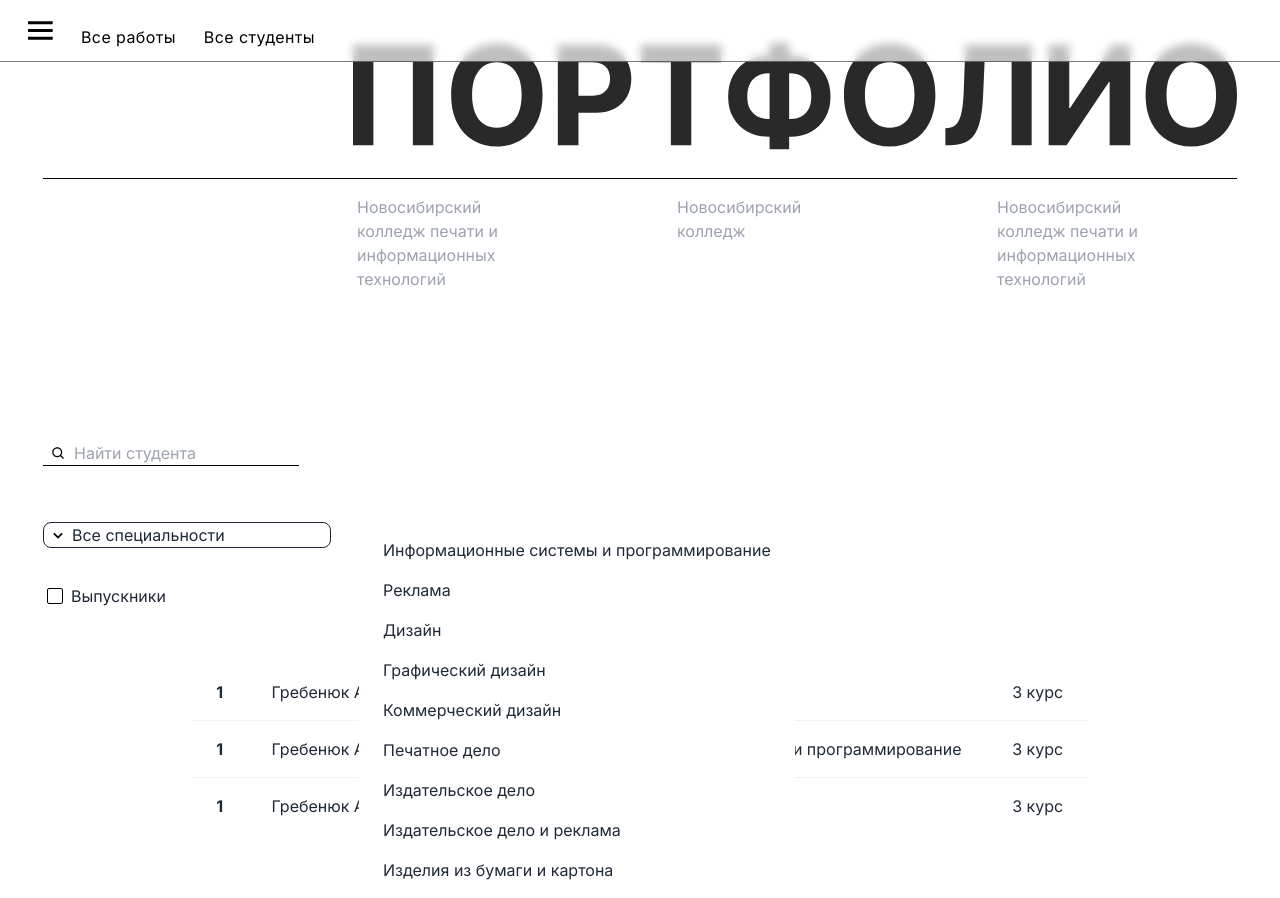
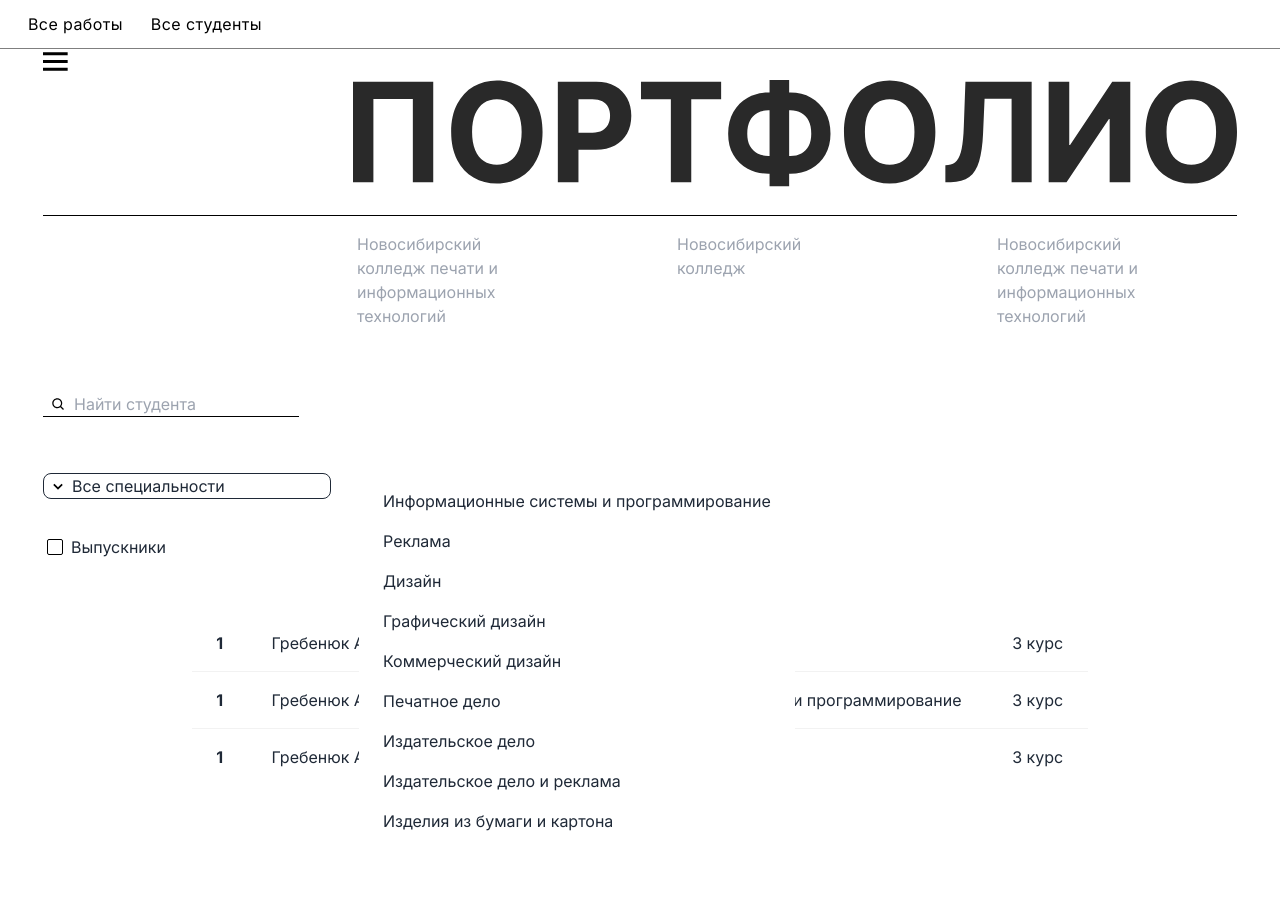
Before and after one commit to perpl777/college-portfolio-nextapp, a Next.js app: page / in a window 1280 px wide. Both pictures are taken after a click on the button "Все специальности". After the commit the page ends 849 px from the top, so only its background shows below. Built offline with nearby package versions, Linux system fonts and the light colour scheme.

Commit message:
fix nav, add service pages

```diff
--- /dev/null
+++ b/app/admin/loyout.tsx
@@ -0,0 +1,17 @@
+import React, { ReactNode } from 'react'
+
+
+interface Props{
+    children: ReactNode
+}
+
+const Adminlayout = ({ children }: Props) => {
+    return (
+        <div className='flex'>
+
+            {children}
+        </div>
+    )
+}
+
+export default Adminlayout
--- /dev/null
+++ b/app/admin/page.tsx
@@ -0,0 +1,9 @@
+import React from 'react'
+
+const AdminPage = () => {
+  return (
+    <div>AdminPage</div>
+  )
+}
+
+export default AdminPage
--- a/app/components/navbar/dropdown-menu.tsx
+++ b/app/components/navbar/dropdown-menu.tsx
@@ -59,7 +59,11 @@ const DropdownMenu = () => {
 
     return (
         <div>
-            {/* <Image src={menu} alt='menu' className='cursor-pointer mx-7' /> */}
+            <Image
+                src={menu}
+                alt='menu'
+                className='cursor-pointer'
+                onClick={handleMouseEnter} />
 
             <div
                 id="menu"
@@ -68,10 +72,10 @@ const DropdownMenu = () => {
                 className='fixed z-10  top-0 left-0 right-0 box-border
                 text-black backdrop-blur-sm bg-white/70 '>
                 <div role="button" className='flex align-text-bottom items-end py-3 border-b tracking-wide border-black/50'>
-                    <div onClick={handleClickBurger}>
+                    {/* <div onClick={handleClickBurger}>
                         <Image src={menu} alt='menu' className='cursor-pointer mx-7' />
-                    </div>
-                    <span className='menu-nav-elenemt pr-7'>Все работы</span>
+                    </div> */}
+                    <span className='menu-nav-elenemt px-7'>Все работы</span>
                     <span className='menu-nav-elenemt'>Все студенты</span>
 
                 </div>
--- /dev/null
+++ b/app/error.tsx
@@ -0,0 +1,21 @@
+"use client";
+
+import React from 'react'
+import Error from 'next/error';
+
+interface Props {
+    error: Error,
+    reset: () => void
+}
+const ErrorPage = ({ error, reset }: Props) => {
+    console.log("error", error);
+  return (
+    <div>
+        <div>An unexpected error has occured.</div>
+        <button className="btn" onClick={() => reset()}>Retry</button>
+
+    </div>
+  )
+}
+
+export default ErrorPage
--- a/app/layout.tsx
+++ b/app/layout.tsx
@@ -19,7 +19,6 @@ export default function RootLayout({
   return (
     <html lang="en" data-theme='light'>
       <body className={inter.className}>
-        <NavBar />
         {children}
       </body>
     </html>
--- /dev/null
+++ b/app/loading.tsx
@@ -0,0 +1,9 @@
+import React from 'react'
+
+const Loading = () => {
+  return (
+    <span className="loading loading-dots loading-lg"></span>
+  )
+}
+
+export default Loading
--- /dev/null
+++ b/app/not-found.tsx
@@ -0,0 +1,9 @@
+import React from 'react'
+
+const NotFoundPage = () => {
+  return (
+    <div>The requested page doesn't exist.</div>
+  )
+}
+
+export default NotFoundPage
--- a/app/page.tsx
+++ b/app/page.tsx
@@ -1,17 +1,22 @@
+import React, { Suspense } from 'react'
 import SearchInput from "./components/search-input";
 import Filter from "./components/filter/filter";
 import StudentsTable from "./components/students-table";
-
+import NavBar from "./components/navbar/nav-bar";
+import Loading from './loading';
 
 export default function Home() {
   return (
     <div>
+        <NavBar />
+
       <div className="flex flex-wrap justify-between gap-14 pr-40 pt-16 pb-12">
         <SearchInput />
         <Filter />
       </div>
-
-      <StudentsTable />
+      <Suspense fallback={<Loading />}>
+        <StudentsTable />
+      </Suspense>
     </div>
   );
 }
```
Also changed, not shown: app/components/filter/filter.tsx (+17 -1 lines).
